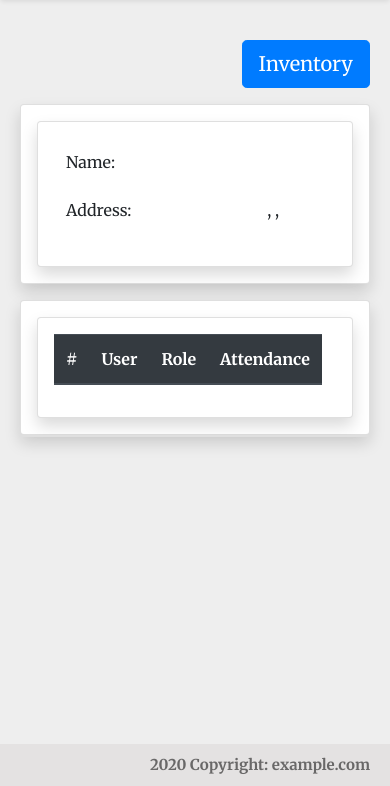
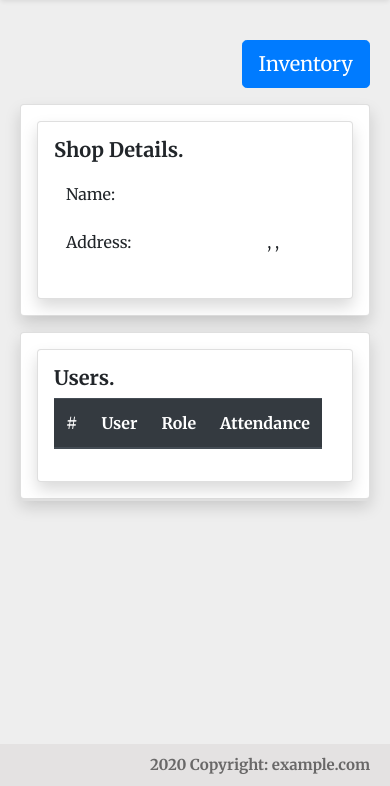
Before and after one commit to github-ravish/point-of-sale, a Django app: template app/shop/templates/shop/detail.html in a window 390 px wide. Shown: the part 58-844 px from the top of the page. Run offline with Django 3.2, Linux system fonts and the light colour scheme; the template is opened without the code that fills it, so the values that code supplies are empty; parts of the project's set-up code (start-up, migrations or seed data) failed here and were passed over; some libraries are stand-ins or nearby versions.

Commit message:
table responsive behaviour changed.

```diff
--- a/app/shop/templates/shop/detail.html
+++ b/app/shop/templates/shop/detail.html
@@ -14,7 +14,7 @@
 	</div>
 	<div class="card app__shop-detail p-3 shadow">
 		<div class="card p-3 shadow">
-
+			<h1>Shop Details.</h1>
 			<table class="table table-hover table-borderless">
 				<tbody>
 					<tr>
@@ -32,7 +32,8 @@
 
 	<div class="card app__shop-staff-detail mt-3 p-3 shadow">
 		<div class="card p-3 shadow">
-			<table class="table table-hover table-responsive">
+			<h1>Users.</h1>
+			<table class="table table-hover table-responsive-sm">
 				<thead class="thead-dark">
 					<tr>
 						<th scope="col">#</th>
```
Also changed, not shown: app/product/templates/product/list.html (+6 -3 lines).
